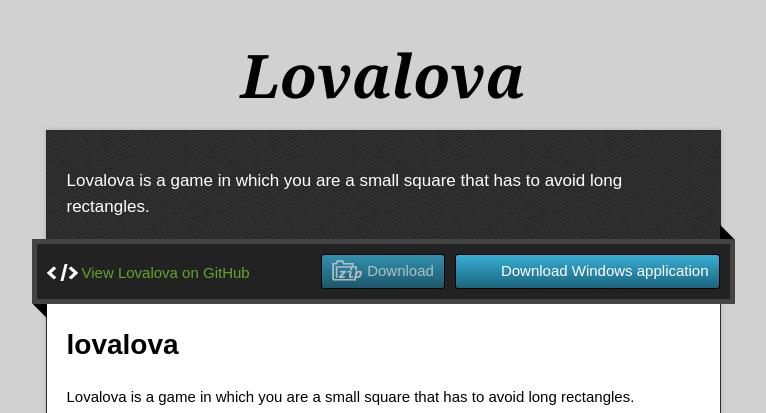
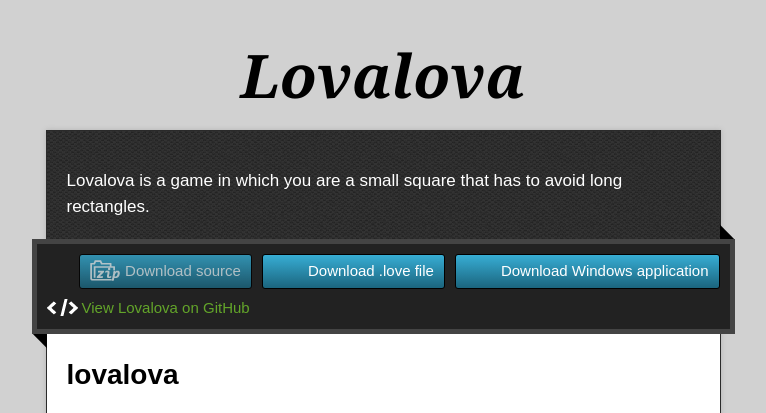
Before and after one commit to lovasoa/lovalova, a plain HTML site: page index.html in a window 1280 px wide. Shown: the top 413 px of the page, without its empty margins (257-1023 px from the left). Drawn offline with nearby package versions, Linux system fonts and the light colour scheme.

Commit message:
Add button to download love file

```diff
--- a/index.html
+++ b/index.html
@@ -30,7 +30,8 @@
         <div class="download-bar">
         <div class="inner">
           <a href="lovalova.exe" class="download-button"><span>Download Windows application</span></a>
-          <a href="https://github.com/lovasoa/lovalova/zipball/master" class="download-button zip"><span>Download</span></a>
+          <a href="lovalova.love" class="download-button"><span>Download .love file</span></a>
+          <a href="https://github.com/lovasoa/lovalova/zipball/master" class="download-button zip"><span>Download source</span></a>
           <a href="https://github.com/lovasoa/lovalova" class="code">View Lovalova on GitHub</a>
         </div>
         <span class="blc"></span><span class="trc"></span>
```
